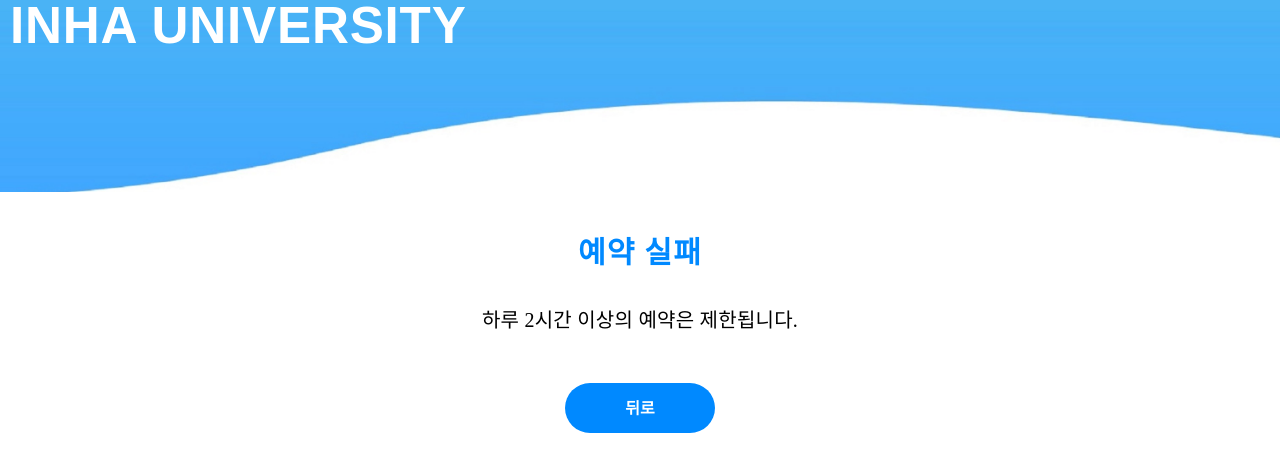
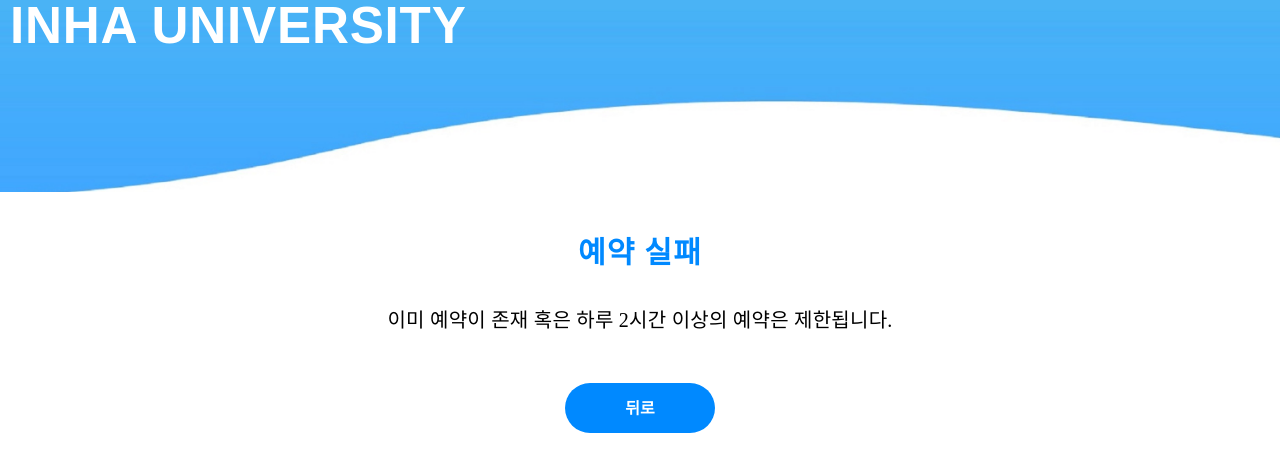
Before and after one commit to Yoosun-Chang/inha_geoinfo_studyroom, a React (Create React App) app: page /confirmerror/1 in a window 1280 px wide. Shown: the top 472 px of the page. Built offline with nearby package versions, Linux system fonts and the light colour scheme.

Commit message:
feat: 예약 에러 문구 수정

```diff
--- a/src/component/reservation/confirmbtn.jsx
+++ b/src/component/reservation/confirmbtn.jsx
@@ -94,7 +94,7 @@ function ConfirmButton() {
             console.log(localTime); // 요청이 성공한 후에 선택한 시간 찍
           } else {
             console.log("POST 요청 실패");
-            navigate(`/notconfirm/${schoolNumber}`); // 에러 발생 시 이동
+            navigate(`/confirmerror/${schoolNumber}`); // 에러 발생 시 이동
           }
         })
         .catch((error) => {
--- a/src/component/reservation/notconfirm.jsx
+++ b/src/component/reservation/notconfirm.jsx
@@ -75,8 +75,7 @@ const NotConfirm = ({ reservationInfo }) => {
         <Text1>예약 실패</Text1>
         <p />
           <>
-            <Text2>하루 2시간 이상의 예약은 제한됩니다.</Text2>
-
+            <Text2>이미 예약이 존재 혹은 하루 2시간 이상의 예약은 제한됩니다.</Text2>
           </>
 
         <Button onClick={goToMain}>뒤로</Button>
```
